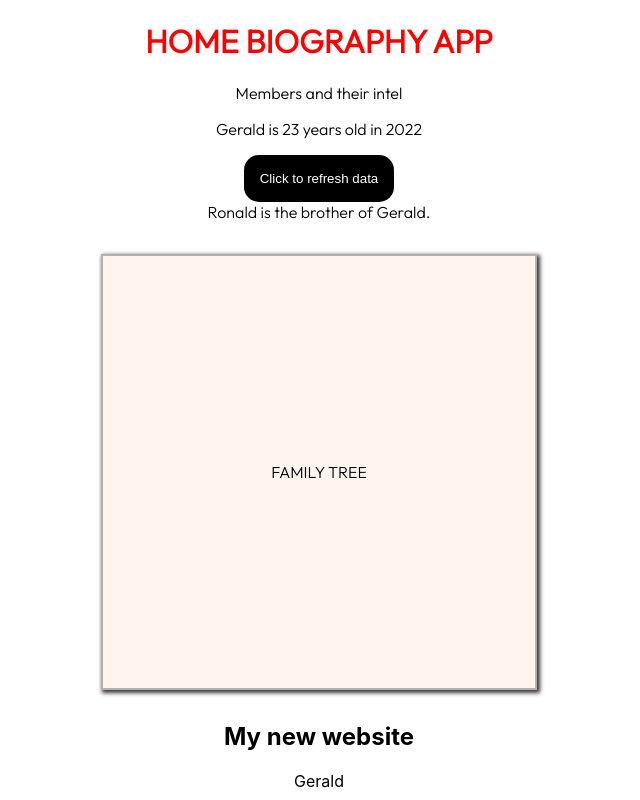
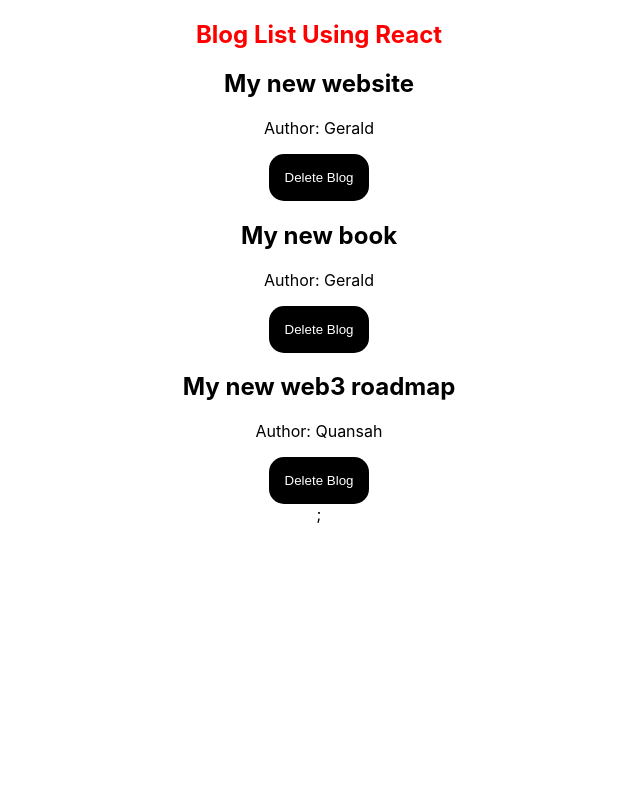
Before and after one commit to geraldaddey/react-coding-blog-app, a React (Create React App) app: page / in a window 1280 px wide. Shown: the top 800 px of the page, without its empty margins (321-961 px from the left). Built offline with nearby package versions, Linux system fonts and the light colour scheme.

Commit message:
intro to useeffect hook

```diff
--- a/src/App.js
+++ b/src/App.js
@@ -21,10 +21,10 @@ function App() {
 
   return (
     <div className="App">
-      <Home />
+      {/* <Home /> */}
       <Blog />
 
-      <div className="content">
+      {/* <div className="content">
         <p>Food Blog</p>
 
         <div className="links">
@@ -39,7 +39,7 @@ function App() {
         </button>
 
         <div className="footer"> {title} </div>
-      </div>
+      </div> */}
     </div>
   );
 }
--- a/src/Blog.js
+++ b/src/Blog.js
@@ -1,4 +1,4 @@
-import { useState } from "react";
+import { useState, useEffect } from "react";
 import BlogList from "./BlogList";
 import "./home.css";
 
@@ -7,19 +7,19 @@ const Blog = () => {
     {
       title: "My new website",
       body: "Lorem ipsum dolor sit amet",
-      author: "Gerald",
+      author: "Author: Gerald",
       id: 1,
     },
     {
       title: "My new book",
       body: "Lorem ipsum dolor sit amet",
-      author: "Gerald",
+      author: "Author: Gerald",
       id: 2,
     },
     {
       title: "My new web3 roadmap",
       body: "Lorem ipsum dolor sit amet",
-      author: "Quansah",
+      author: "Author: Quansah",
       id: 3,
     },
   ]);
@@ -29,8 +29,14 @@ const Blog = () => {
     setBlogs(newBlogs);
   };
 
+  useEffect(() => {
+    console.log("use effect ran");
+    console.log(blogs);
+  });
+
   return (
     <div className="blog-home">
+      <h2 style={{ color: "red" }}>Blog List Using React</h2>
       <BlogList blogs={blogs} handleDelete={handleDelete} />;
       {/* <BlogList
         blogs={blogs.filter((blog) => blog.author === "Gerald")}
```
Also changed, not shown: src/index.js (+4 -4 lines).
